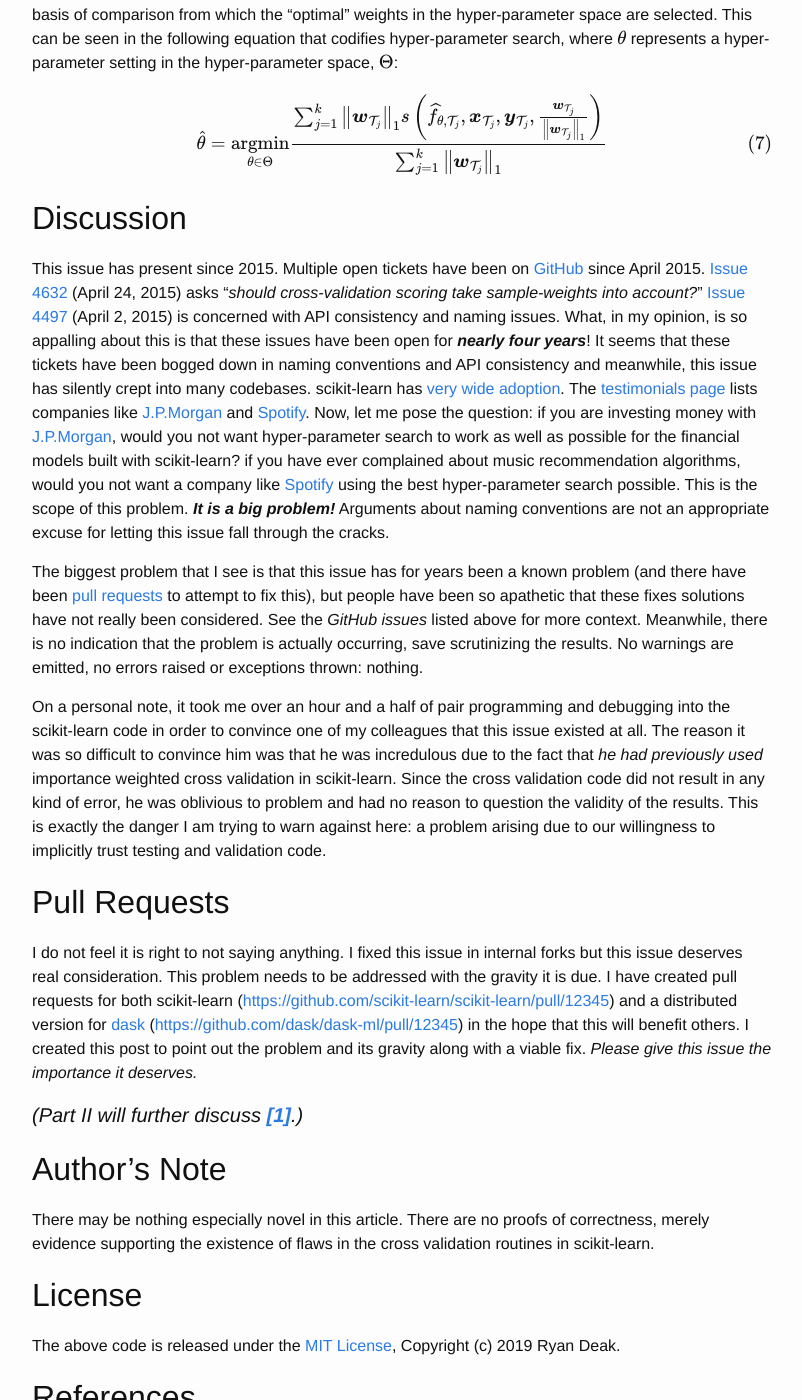
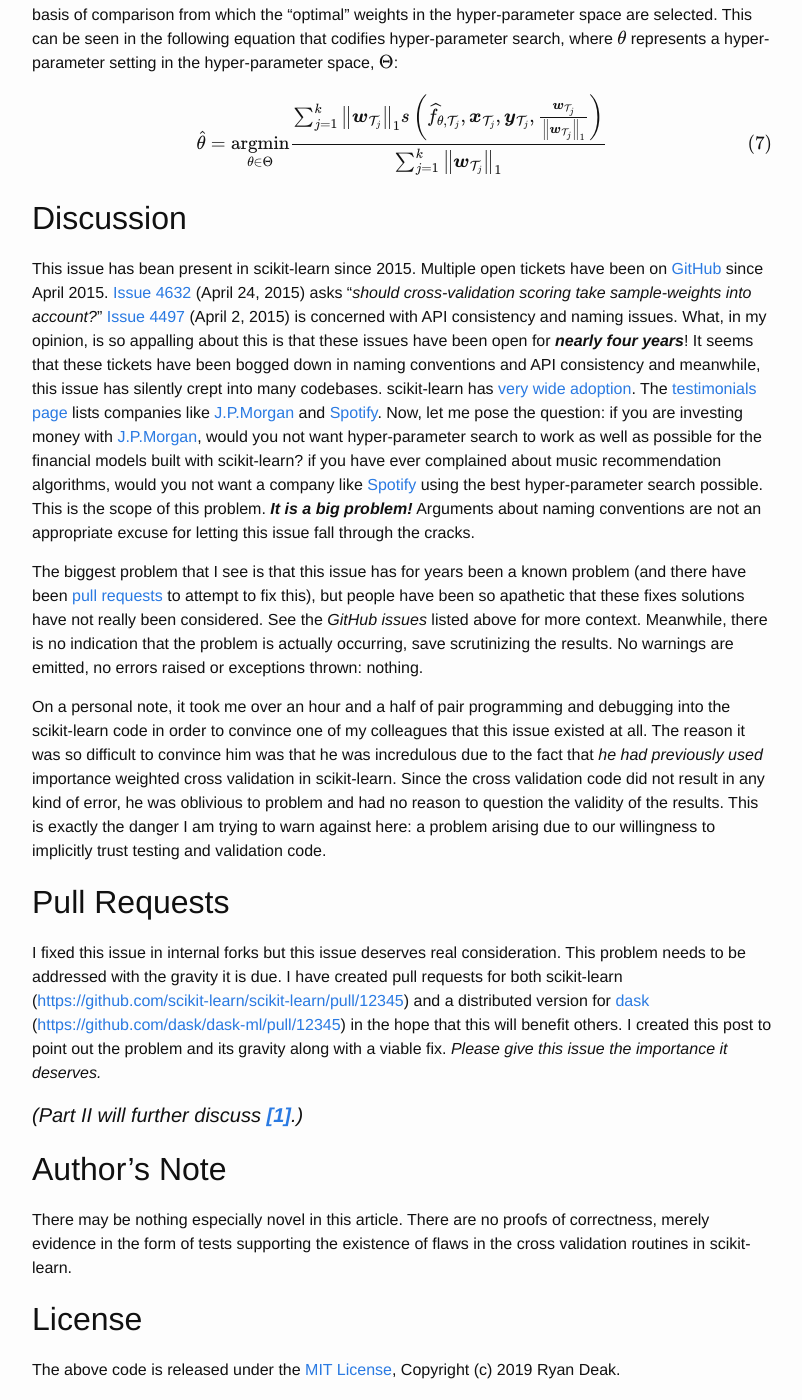
Before and after one commit to deaktator/deaktator.github.io, a Jekyll site: the page built from _posts/2019-03-06-the-error-in-the-comparator.md, in a window 1280 px wide and 1400 px high, scrolled down 5762 px. Shown: the whole window, without its empty margins (238-1040 px from the left). Built offline with Jekyll 4.4.1, drawn with Linux system fonts in a browser that asks for light colours; formulas are drawn with MathJax 3; some of the changed text lies outside the part shown.

Commit message:
close to final draft.

```diff
--- a/_posts/2019-03-06-the-error-in-the-comparator.md
+++ b/_posts/2019-03-06-the-error-in-the-comparator.md
@@ -81,7 +81,7 @@
 distribution different than the one used to measure their efficacy.  This is a manifestation of  the same problem we
 sought to eliminate with importance weighting in the first place.  *See the rub?*  What is most consequential is that
 this problem appears inside the code that helps to sort (or rank) models in relation to their efficacy.  To start to
-understand the issue more thoroughly, we'll have to look at a little math.
+understand the issue more thoroughly, we'll have to look at the definition of cross validation.
 $$
 \newcommand{\vect}[1]{\boldsymbol{#1}}
 \DeclareMathOperator*{\argmin}{\arg\!\min}
@@ -260,8 +260,8 @@
 
 ## Discussion
 
-This issue has present since 2015.  Multiple open tickets have been on [GitHub](https://github.com) since April 2015.
-[Issue 4632](https://github.com/scikit-learn/scikit-learn/issues/4632) (April 24, 2015) asks
+This issue has bean present in scikit-learn since 2015.  Multiple open tickets have been on [GitHub](https://github.com)
+since April 2015.  [Issue 4632](https://github.com/scikit-learn/scikit-learn/issues/4632) (April 24, 2015) asks
 "*should cross-validation scoring take sample-weights into account?*"
 [Issue 4497](https://github.com/scikit-learn/scikit-learn/issues/4497) (April 2, 2015) is concerned with API consistency
 and naming issues.  What, in my opinion, is so appalling about this is that these issues have been open for ***nearly
@@ -292,8 +292,8 @@
 
 ## Pull Requests
 
-I do not feel it is right to not saying anything.  I fixed this issue in internal forks but this issue deserves real
-consideration. This problem needs to be addressed with the gravity it is due.  I have created pull requests for both scikit-learn
+I fixed this issue in internal forks but this issue deserves real consideration. This problem needs to be addressed
+with the gravity it is due.  I have created pull requests for both scikit-learn
 ([https://github.com/scikit-learn/scikit-learn/pull/12345](https://github.com/scikit-learn/scikit-learn/pull/12345)) and
 a distributed version for [dask](https://dask.org/)
 ([https://github.com/dask/dask-ml/pull/12345](https://github.com/dask/dask-ml/pull/12345)) in the hope that this will
@@ -307,7 +307,7 @@
 ## Author's Note
 
 There may be nothing especially novel in this article.  There are no proofs of correctness, merely
-evidence supporting the existence of flaws in the cross validation routines in scikit-learn.
+evidence in the form of tests supporting the existence of flaws in the cross validation routines in scikit-learn.
 
 
 ## License
```
